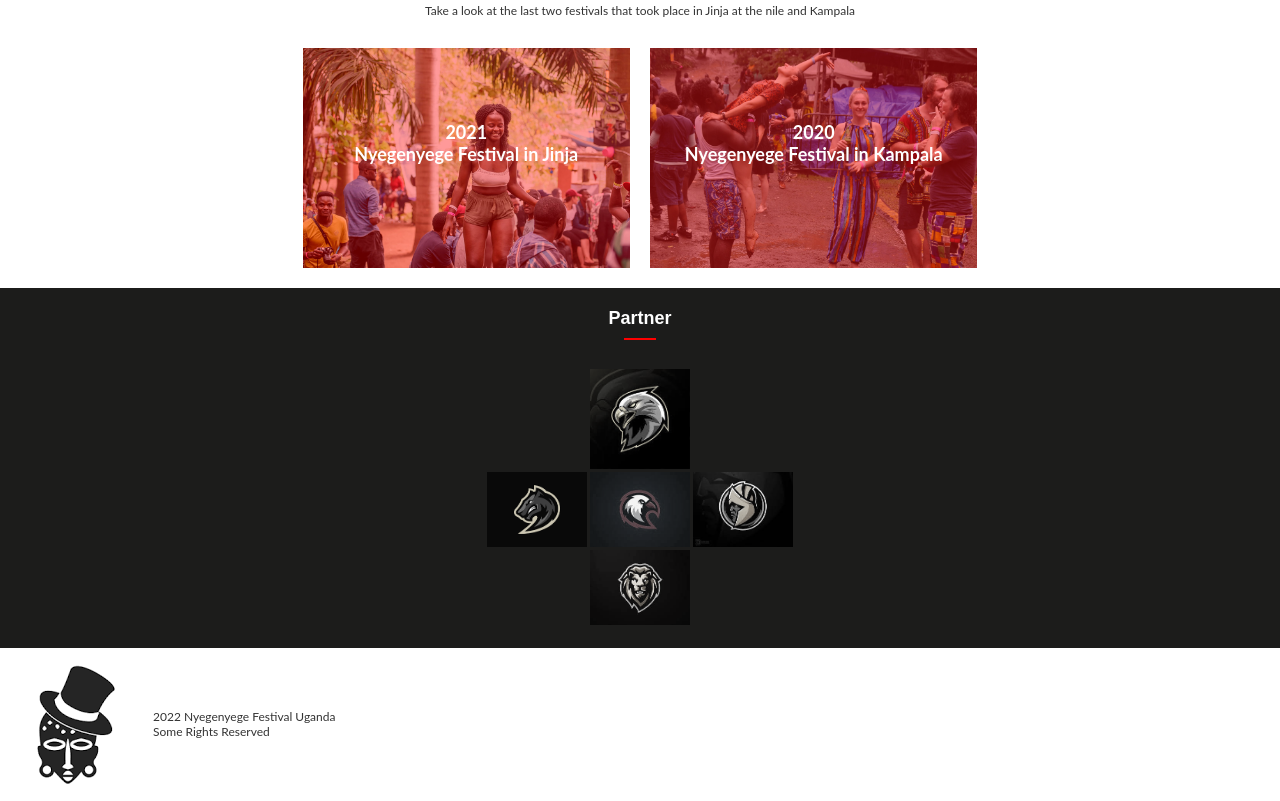
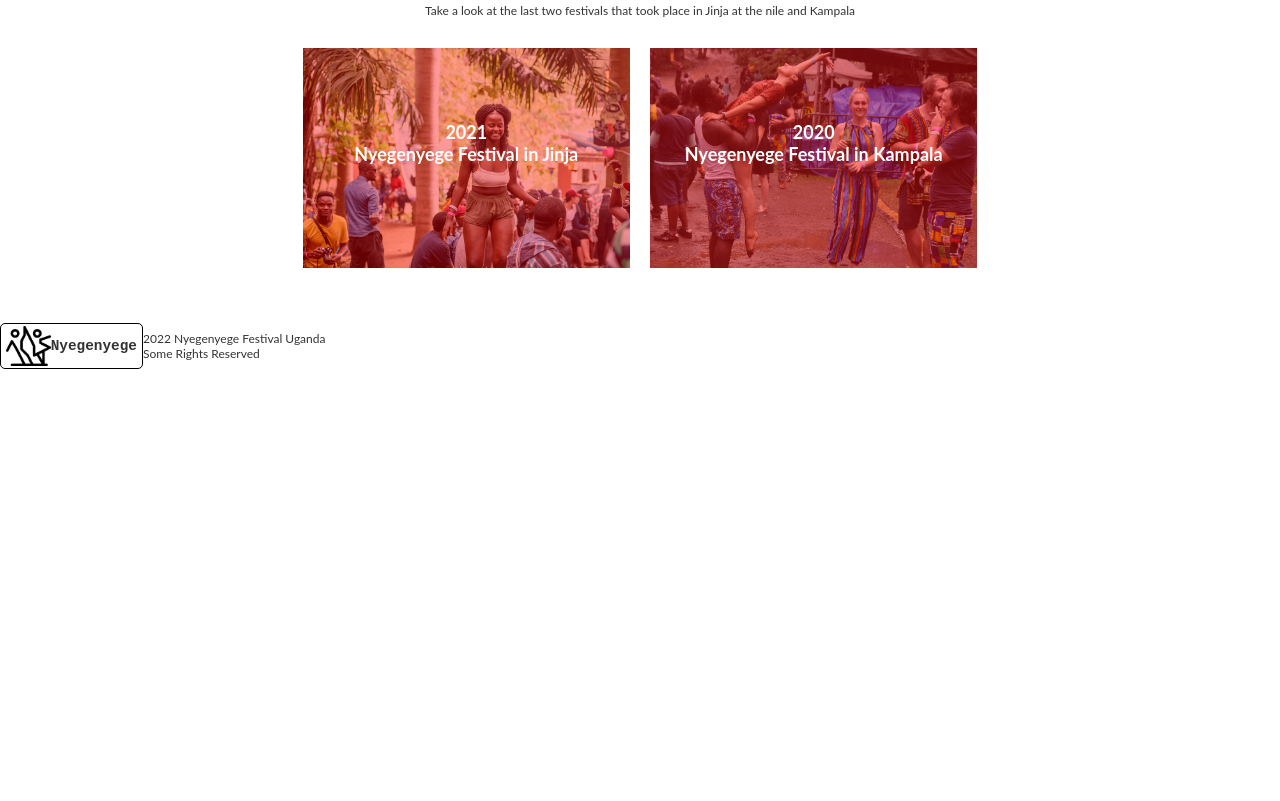
Before and after one commit to wayungi/capstone_one_project_cars, a website: page index.html in a window 1280 px wide. Shown: the part 2933-3734 px from the top of the page. After the commit the page ends 3337 px from the top, so only its background shows below. Drawn offline with Linux system fonts and the light colour scheme.

Commit message:
Remove partner logo section from about us page

```diff
--- a/index.html
+++ b/index.html
@@ -283,11 +283,11 @@
             </section>
 
             <footer class="page-footer">
-                <section class="partner-logos">
+                <section class="partner-logos small-screen">
                     <h3>Partner</h3>
                     <span class="guide-bar"></span>
 
-                    <div class="partners">
+                    <div class="partners ">
                         <div class="primary-sponsor">
                             <img src="images/sponsor4.jpeg" alt="bird watcher logo">
                         </div>
@@ -303,8 +303,8 @@
                 </section>
 
                 <div class="copyright-section">
-                    <div class="footer-logo">
-                        <img src="images/nyegenyege.png" alt="head of african dancer">
+                    <div class="brand-logog">
+                        <a href="#" class="brand"><img src="images/logo.png" alt="logo"  class="brand">Nyegenyege</a>
                     </div>
                     <div class="copyright">
                         <p>2022 Nyegenyege Festival Uganda<br>Some Rights Reserved</p>
--- a/style.css
+++ b/style.css
@@ -358,7 +358,9 @@
 /* large screen styles */
 
 @media (min-width: 768px) {
-  .small-screen {
+  .small-screen,
+  div.small-screen,
+  section.small-screen {
     display:none;
   }
 
@@ -515,7 +517,6 @@
     flex-direction: row;
     align-items: center;
     column-gap:20px;
-
   }
 
 
```
